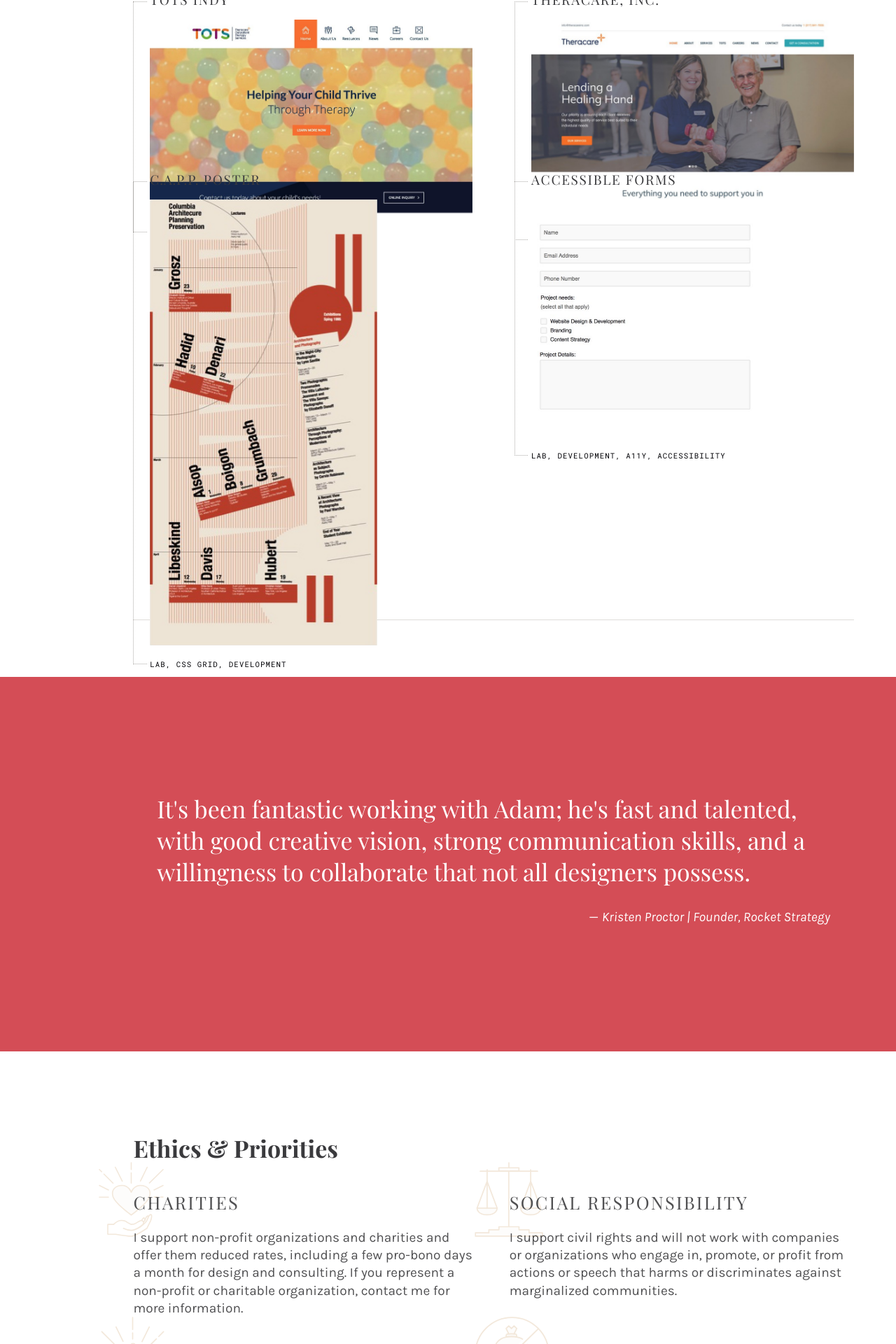
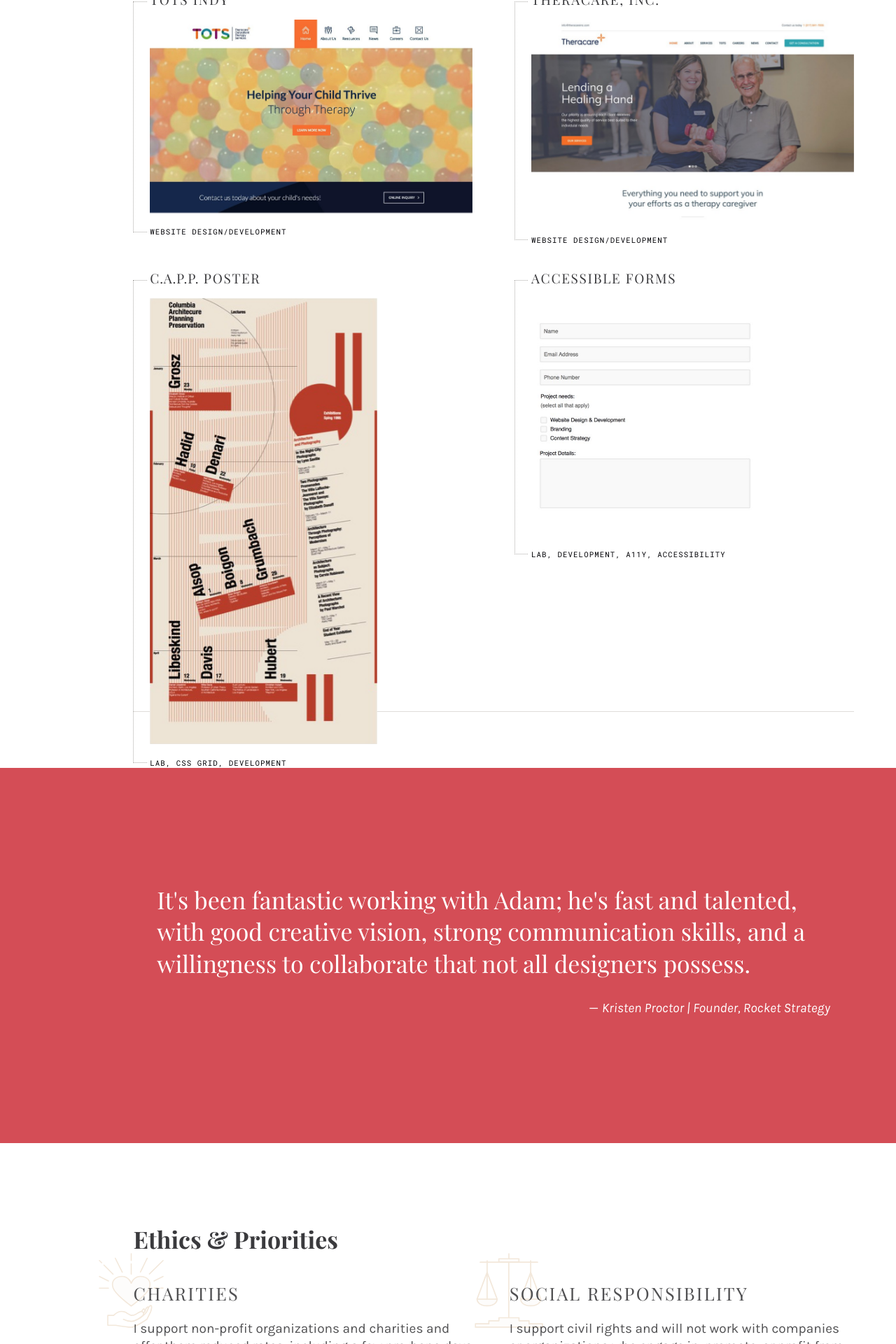
Before and after one commit to claxondesignco/claxondesignco.github.io, a Jekyll site: the page built from index.html, in a window 1280 px wide. Shown: the part 1558-3478 px from the top of the page at 70% size. Built offline with Jekyll 4.4.1, drawn with Linux system fonts in a browser that asks for light colours; nearby versions of some CDN libraries; comment, search, counter and statistics services are not loaded.

Commit message:
Better alignment of portfolio items in safari

```diff
--- a/_sass/_sections.sass
+++ b/_sass/_sections.sass
@@ -236,10 +236,10 @@
   .portfolio-list,
   .lab-collection
     display: grid
-    grid-template-rows: repeat(auto-fill, ms(3) ms(1) ms(1) ms(1))
+    // grid-template-rows: repeat(auto-fill, ms(3) ms(1) ms(1) ms(1))
     grid-template-columns: 1fr 1fr 1fr 1fr 1fr 1fr 1fr 1fr
     grid-column-gap: ms(4)
-    grid-row-gap: ms(2)
+    grid-row-gap: ms(-2)
     border-bottom: 1px solid $white-s1
     padding-bottom: ms(3)
 
@@ -252,7 +252,7 @@
   .portfolio-list,
   .lab-collection
     // grid-template-columns: 1fr 1fr 1fr 1fr 1fr 1fr
-    // grid-template-rows: repeat(auto, 2rem auto auto)
+    grid-template-rows: repeat(auto, 2rem auto auto)
     // max-width: ms(14)
     // grid-column-gap: ms(3)
 
@@ -327,7 +327,7 @@
 
   .portfolio-item-link:first-of-type
     grid-column: 1 / span 4
-    grid-row: 1 / span 4
+    grid-row: 1 / span 2
 
   .portfolio-item-link:nth-of-type(2)
     grid-column: span 4
@@ -419,14 +419,10 @@
   grid-area: 3/2/4/3
   width: 100%
   max-width: 100%
-  height: 100%
+  height: auto
   max-height: 100%
-  object-fit: contain
   opacity: 1
   transition: all 400ms ease
   // filter: drop-shadow(15px 15px 40px rgba(148, 100, 48, 0.2))
   will-change: opacity
   object-fit: contain
-
-  &.contain
-    object-fit: contain
```
Also changed, not shown: _includes/logo_small.svg.
